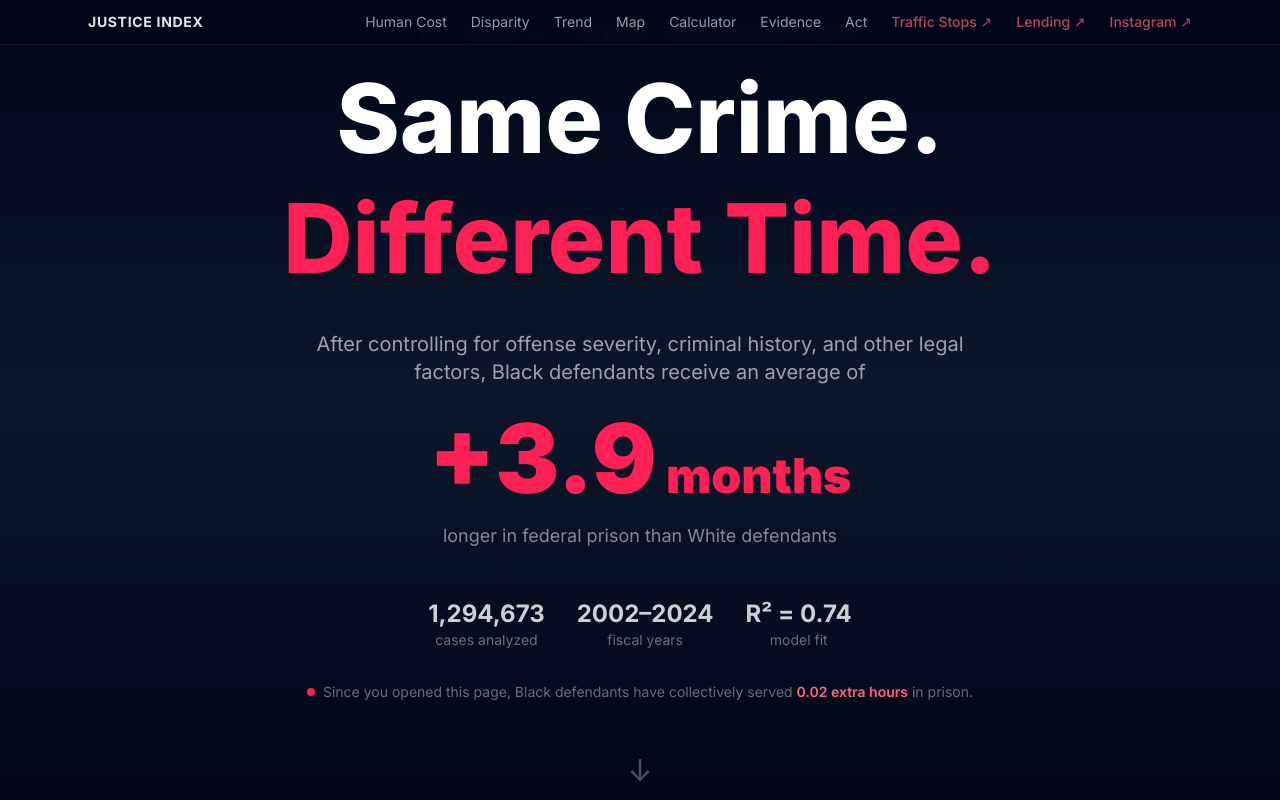
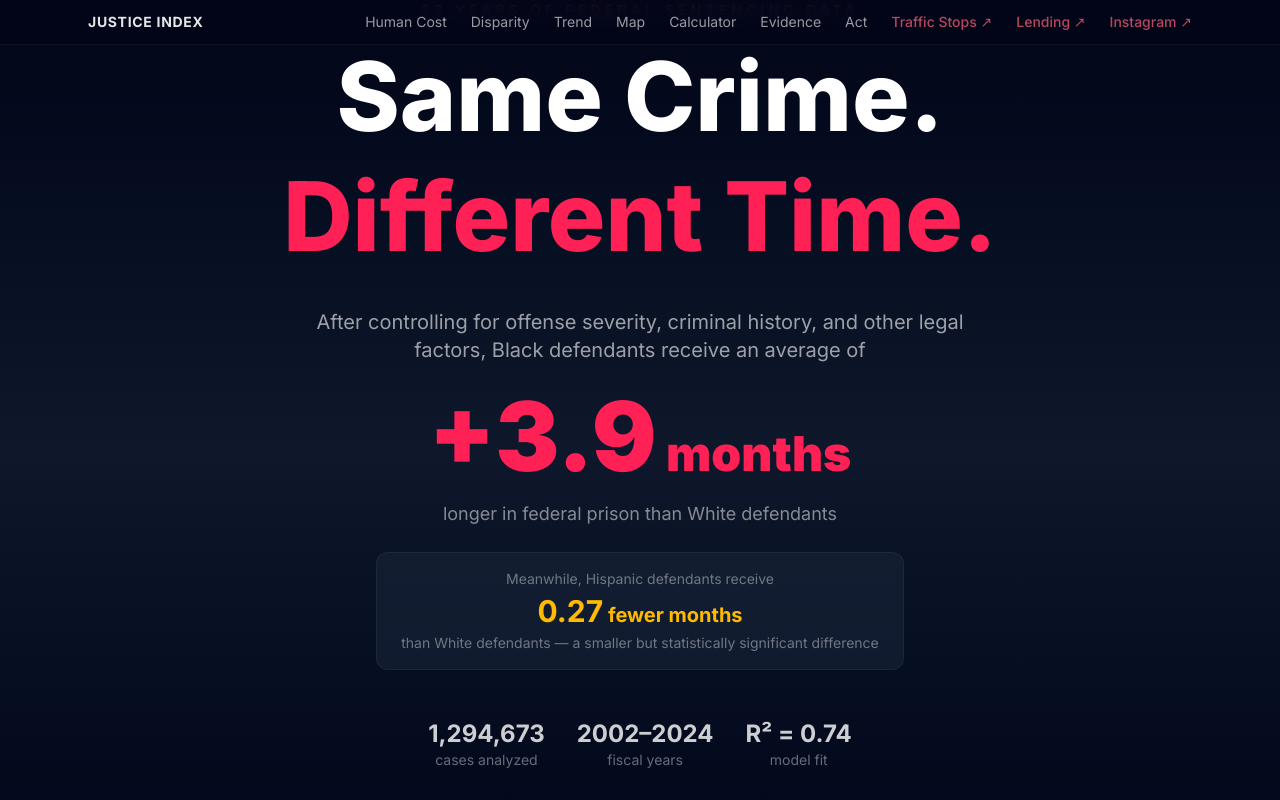
Before and after one commit to brunobossgang/justice-index, a Next.js app in the folder web/: page / in a window 1280 px wide. Shown: the top 800 px of the page. Built offline with nearby package versions, Linux system fonts and the light colour scheme.

Commit message:
Surface Hispanic sentencing data across all sections

```diff
--- a/web/src/components/Comparison.tsx
+++ b/web/src/components/Comparison.tsx
@@ -84,8 +84,9 @@ export default function Comparison() {
       {data.by_offense
         .filter((o: { Offense: string }) => o.Offense === offense)
         .map((o: { Offense: string; Black_Effect: number; N: number; Significance_Stars: string }) => (
-          <div key={o.Offense} className="mt-10 rounded-xl bg-slate-800/50 p-6 border border-white/5">
-            <p className="text-white/50 text-sm mb-1">Regression-controlled racial penalty for {o.Offense}</p>
+          <div key={o.Offense} className="mt-10 grid gap-4 md:grid-cols-2">
+            <div className="rounded-xl bg-slate-800/50 p-6 border border-white/5">
+              <p className="text-white/50 text-sm mb-1">Black penalty for {o.Offense}</p>
               <p className="text-3xl font-bold text-rose-500">
                 {o.Black_Effect > 0 ? "+" : ""}
                 {o.Black_Effect} months {o.Significance_Stars}
@@ -94,6 +95,19 @@ export default function Comparison() {
                 Based on {o.N.toLocaleString()} cases
               </p>
             </div>
+            {stats.Hispanic && stats.White && (
+              <div className="rounded-xl bg-slate-800/50 p-6 border border-white/5">
+                <p className="text-white/50 text-sm mb-1">Hispanic vs White for {o.Offense}</p>
+                <p className="text-3xl font-bold text-amber-400">
+                  {(stats.Hispanic.mean - stats.White.mean) > 0 ? "+" : ""}
+                  {(stats.Hispanic.mean - stats.White.mean).toFixed(1)} months
+                </p>
+                <p className="text-white/40 text-sm mt-1">
+                  Raw average difference · {stats.Hispanic.count.toLocaleString()} Hispanic cases
+                </p>
+              </div>
+            )}
+          </div>
         ))}
     </Section>
   );
--- a/web/src/components/Hero.tsx
+++ b/web/src/components/Hero.tsx
@@ -7,6 +7,10 @@ import data from "@/data/precomputed";
 
 const blackEffect = data.overall.coefficients.find(
   (c: { variable: string }) => c.variable === "Black (vs White)"
+)!;
+
+const hispanicEffect = data.overall.coefficients.find(
+  (c: { variable: string }) => c.variable === "Hispanic (vs White)"
 )!;
 
 // 108,157 extra years / 365.25 / 24 = ~12.35 extra hours per hour
@@ -80,6 +84,15 @@ export default function Hero() {
           longer in federal prison than White defendants
         </p>
 
+        <div className="mt-6 rounded-xl bg-slate-800/50 border border-white/5 px-6 py-4 inline-block">
+          <p className="text-white/40 text-sm mb-1">Meanwhile, Hispanic defendants receive</p>
+          <p className="text-3xl font-bold text-amber-400">
+            <AnimatedCounter value={Math.abs(hispanicEffect.effect)} decimals={2} duration={2000} />
+            <span className="text-xl"> fewer months</span>
+          </p>
+          <p className="text-white/40 text-sm mt-1">than White defendants — a smaller but statistically significant difference</p>
+        </div>
+
         <div className="mt-12 flex flex-wrap justify-center gap-8 text-white/40 text-sm">
           <div>
             <span className="block text-2xl font-bold text-white/80">
--- a/web/src/components/OffenseRanking.tsx
+++ b/web/src/components/OffenseRanking.tsx
@@ -24,6 +24,15 @@ export default function OffenseRanking() {
         Extra months of prison time imposed on Black defendants compared to White defendants,
         by offense type — after controlling for all legal factors.
       </p>
+
+      <div className="mb-10 rounded-xl bg-amber-500/10 border border-amber-500/20 p-4 max-w-2xl">
+        <p className="text-amber-400 text-sm font-medium mb-1">📊 Hispanic defendants show a different pattern</p>
+        <p className="text-white/50 text-sm">
+          Overall, Hispanic defendants receive <span className="text-amber-400 font-semibold">0.27 fewer months</span> than
+          White defendants after controlling for legal factors. The disparity in federal sentencing
+          disproportionately affects Black defendants specifically.
+        </p>
+      </div>
 
       <div className="space-y-4">
         {offenses.map((o: { Offense: string; Black_Effect_Mo: number; N_Black: number }, i: number) => {
--- a/web/src/components/Trend.tsx
+++ b/web/src/components/Trend.tsx
@@ -29,6 +29,8 @@ export default function Trend() {
       <p className="text-white/50 max-w-2xl mb-10">
         The Black penalty has persisted every single year since 2002.
         After briefly narrowing around 2015-2016, it has rebounded to over 5 months.
+        The Hispanic effect (amber) fluctuates near zero — sometimes slightly above, sometimes below —
+        telling a fundamentally different story from the persistent Black penalty.
       </p>
 
       <div className="w-full h-[400px] md:h-[500px]">
```
Lines whose indentation alone changed are shown as unchanged.
